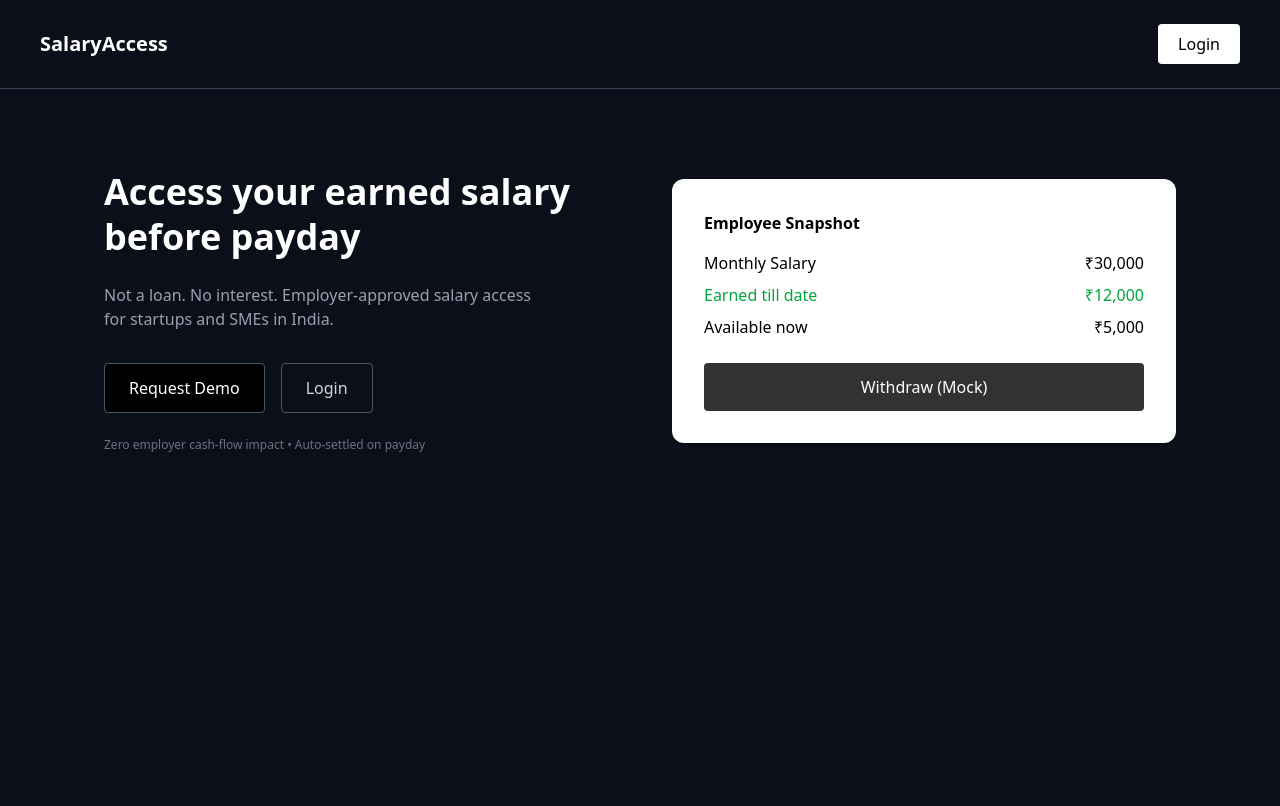
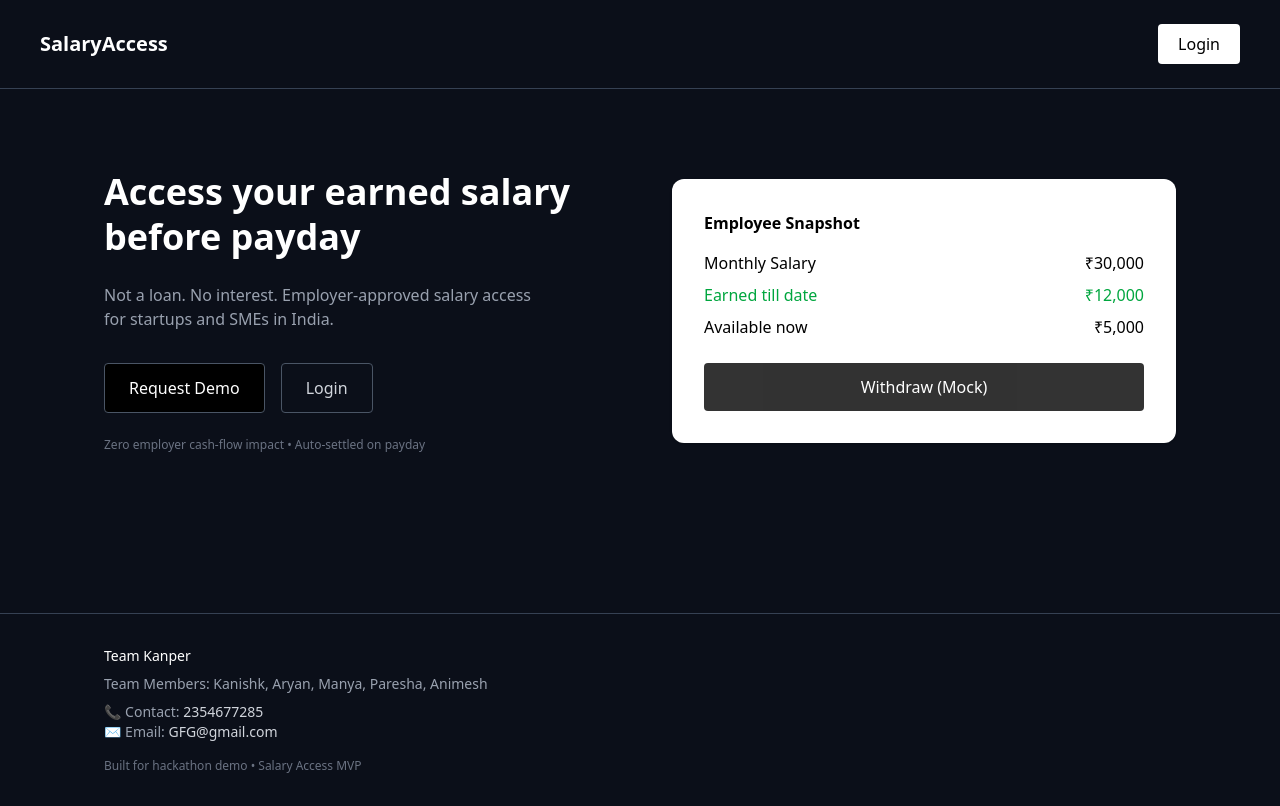
Before and after one commit to Coderrr-beep/Salary-access-MVP, a Next.js app: page / in a window 1280 px wide. Built offline with nearby package versions, Linux system fonts and the light colour scheme.

Commit message:
Add team and contact footer to landing page

```diff
--- a/app/page.js
+++ b/app/page.js
@@ -82,6 +82,34 @@ export default function HomePage() {
           </button>
         </div>
       </section>
+            {/* Footer */}
+      <footer className="border-t border-gray-700 mt-20">
+        <div className="max-w-6xl mx-auto px-10 py-8 text-sm text-gray-400">
+          <p className="font-medium text-white mb-2">
+            Team Kanper
+          </p>
+
+          <p>
+            Team Members: Kanishk, Aryan, Manya, Paresha, Animesh
+          </p>
+
+          <p className="mt-2">
+            📞 Contact: <span className="text-gray-300">2354677285</span>
+          </p>
+
+          <p>
+            ✉️ Email:{" "}
+            <span className="text-gray-300">
+              GFG@gmail.com
+            </span>
+          </p>
+
+          <p className="mt-4 text-xs text-gray-500">
+            Built for hackathon demo • Salary Access MVP
+          </p>
+        </div>
+      </footer>
+
     </main>
   );
 }
```
